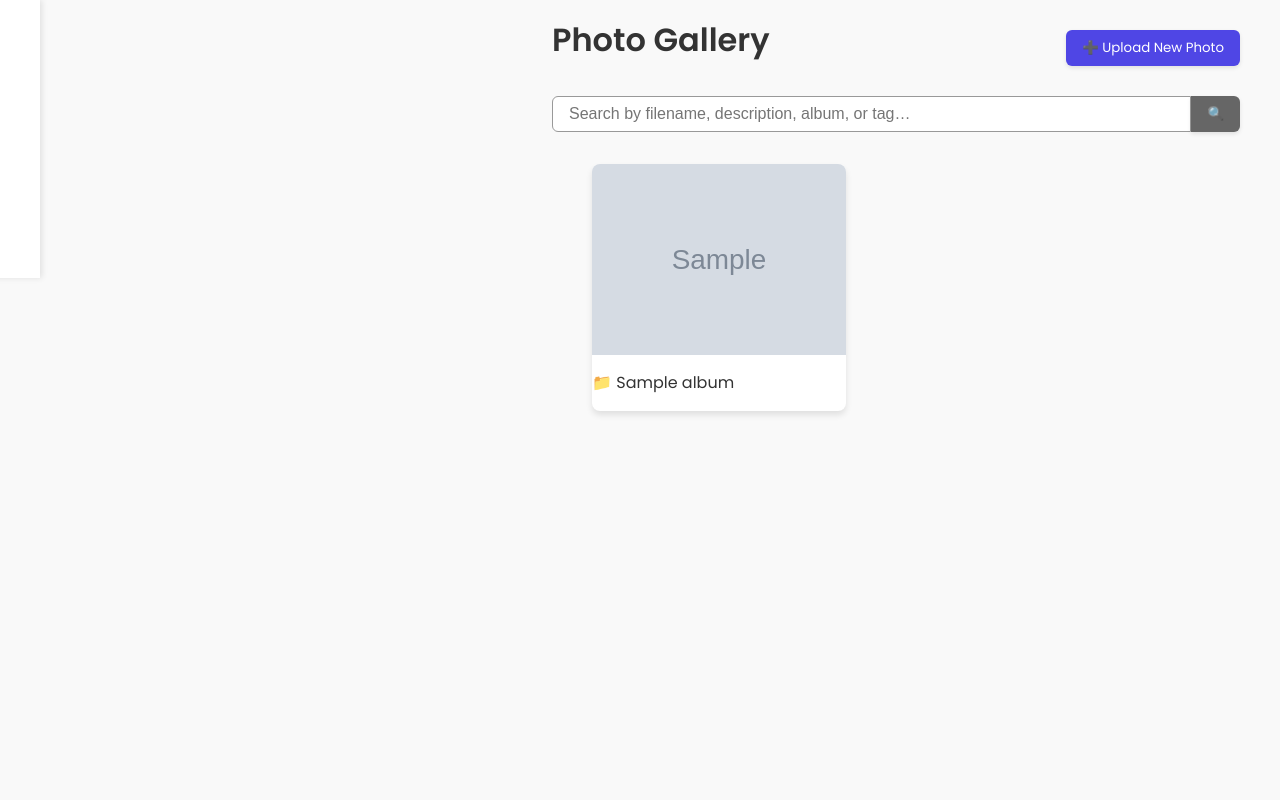
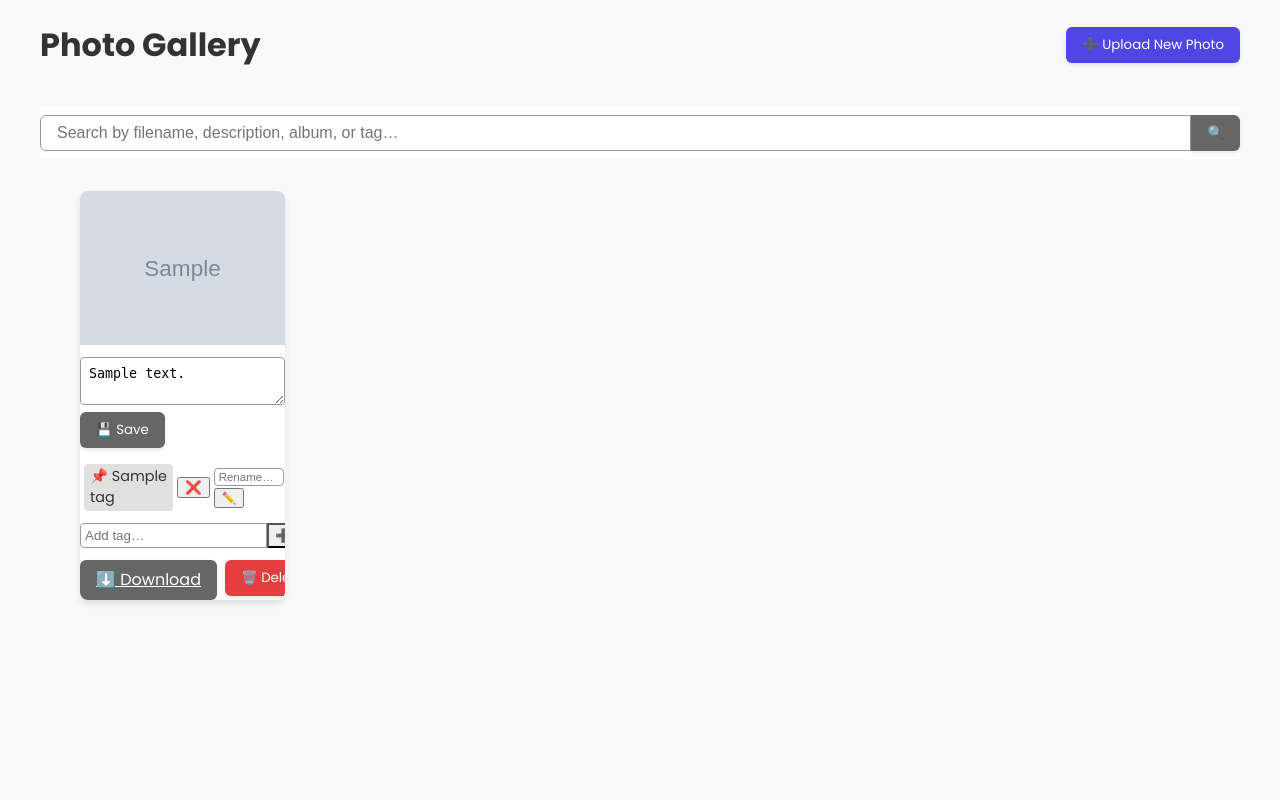
Before and after one commit to JayRKay91/photo-share-app-v3, a Flask app: template app/templates/gallery.html in a window 1280 px wide. Run offline with Flask 3, Linux system fonts and the light colour scheme; the template is opened without the code that fills it: most values are stand-ins (such as "Sample title", 1, 10 or a date in 2020); grey boxes marked "Sample" are stand-in pictures.

Commit message:
design changes

```diff
--- a/app/static/css/gallery.css
+++ b/app/static/css/gallery.css
@@ -1,7 +1,14 @@
 /* static/css/gallery.css */
 
-/* Variables & Typography */
-:root {
+/* Centering wrapper */
+.layout-wrapper {
+    max-width: 1200px;
+    margin: 0 auto;
+    padding: 0 1rem;
+  }
+
+  /* Variables & Typography */
+  :root {
     --font-sans: 'Poppins', sans-serif;
     --color-bg: #f9f9f9;
     --color-card: #ffffff;
@@ -19,30 +26,6 @@
     background: var(--color-bg);
     color: var(--color-text);
     line-height: 1.5;
-  }
-
-  h1 {
-    font-size: 2rem;
-    font-weight: 600;
-    margin: 0 0 1rem;
-  }
-
-  h2 {
-    font-size: 1.25rem;
-    font-weight: 500;
-    margin: 1rem 0 0.5rem;
-  }
-
-  h3 {
-    font-size: 1rem;
-    margin: 0.75rem 0 0.25rem;
-  }
-
-  /* Centering wrapper */
-  .layout-wrapper {
-    max-width: 1200px;
-    margin: 0 auto;
-    padding: 0 1rem;
   }
 
   /* App layout */
@@ -109,13 +92,22 @@
     margin-bottom: 1rem;
   }
 
-  /* Controls (search + global rename) */
+  /* Sticky search bar */
+  .sticky-search {
+    position: sticky;
+    top: 0;
+    background: var(--color-card);
+    z-index: 1000;
+    padding: 0.5rem 0;
+    margin-bottom: 1rem;
+  }
+
+  /* Controls (search bar) */
   .controls {
     display: flex;
     flex-wrap: wrap;
     gap: 1rem;
     align-items: center;
-    margin-bottom: 1rem;
   }
   .search-form {
     display: flex;
@@ -278,61 +270,6 @@
     display: flex;
     gap: 0.5rem;
   }
-  .action-btn,
-  .action-btn-form button,
-  .inline-form button {
-    background: none;
-    border: none;
-    padding: 0;
-    cursor: pointer;
-    font-size: 1.2em;
-  }
-
-  /* Global rename form */
-  .rename-global-form input,
-  .rename-global-form button {
-    padding: 0.5rem;
-    font-size: 0.9em;
-    border: 1px solid var(--color-muted);
-    border-radius: 4px;
-  }
-
-  /* Filter notice */
-  .filter-info {
-    margin: 1rem 0;
-    background-color: #fffcdc;
-    padding: 0.75rem;
-    border-left: 4px solid var(--color-primary);
-    border-radius: 4px;
-  }
-
-  /* Flash messages */
-  .flashes {
-    list-style: none;
-    padding: 0;
-    margin: 1rem 0;
-  }
-  .flashes li {
-    padding: 0.75rem;
-    margin-bottom: 0.5rem;
-    border-radius: 4px;
-  }
-  .flash-success {
-    background-color: #e6ffed;
-    border: 1px solid #2ecc71;
-  }
-  .flash-error {
-    background-color: #ffe6e6;
-    border: 1px solid #e74c3c;
-  }
-  .flash-warning {
-    background-color: #fff5e6;
-    border: 1px solid #f1c40f;
-  }
-  .flash-info {
-    background-color: #e6f7ff;
-    border: 1px solid #3498db;
-  }
 
   /* Empty state */
   .empty {
@@ -341,7 +278,7 @@
     margin-top: 2rem;
   }
 
-  /* Lightbox Overlay */
+  /* Lightbox overlay */
   #preview {
     display: none;
     position: fixed;
--- a/app/templates/gallery.html
+++ b/app/templates/gallery.html
@@ -4,37 +4,11 @@
 <head>
   <meta charset="utf-8">
   <title>Photo Gallery</title>
-  <!-- Tier 1: Google Font -->
   <link href="https://fonts.googleapis.com/css2?family=Poppins:wght@400;500;600;700&display=swap" rel="stylesheet">
-  <!-- Main stylesheet includes card, hover, color scheme, typography, etc. -->
   <link rel="stylesheet" href="{{ url_for('static', filename='css/gallery.css') }}">
 </head>
 <body>
   <div class="layout-wrapper">
-    <div class="app-container">
-      <!-- Collapsible Sidebar for Albums & Tags -->
-      <aside class="sidebar collapsed">
-        <button class="sidebar-toggle" aria-label="Toggle navigation">☰</button>
-        <h2>Navigation</h2>
-        <nav>
-          <h3>Albums</h3>
-          <ul>
-            <li><a href="{{ url_for('main.index') }}">All</a></li>
-            {% for alb in albums_list %}
-              <li><a href="{{ url_for('main.index', album=alb) }}">{{ alb }}</a></li>
-            {% endfor %}
-          </ul>
-          <h3>Tags</h3>
-          <ul>
-            {% for tag in all_tags %}
-              <li><a href="{{ url_for('main.index', tag=tag) }}">{{ tag }}</a></li>
-            {% endfor %}
-          </ul>
-        </nav>
-      </aside>
-
-      <div class="content">
-        <!-- Header with Title & Upload Button -->
     <header class="page-header">
       <h1>Photo Gallery</h1>
       <button class="btn btn-primary"
@@ -43,8 +17,7 @@
       </button>
     </header>
 
-        <!-- Search Bar -->
-        <section class="controls">
+    <section class="controls sticky-search">
       <form action="{{ url_for('main.index') }}" method="get" class="search-form">
         <input
           type="search"
@@ -57,7 +30,6 @@
       </form>
     </section>
 
-        <!-- Flash Messages -->
     {% with messages = get_flashed_messages(with_categories=true) %}
       {% if messages %}
         <ul class="flashes">
@@ -68,7 +40,6 @@
       {% endif %}
     {% endwith %}
 
-        <!-- Gallery Grid with Cards -->
     <main class="gallery-grid">
       {% for img in images %}
         <figure class="gallery-item card">
@@ -96,10 +67,64 @@
           {% endif %}
 
           <div class="caption">
-                {% if img.album %}
-                  <p class="album-label">📁 {{ img.album }}</p>
-                {% endif %}
-                <!-- description, tags, and action forms… -->
+            <!-- Description -->
+            <form action="{{ url_for('main.update_description', filename=img.filename) }}"
+                  method="post" class="desc-form">
+              <textarea
+                name="description"
+                rows="2"
+                placeholder="Add a description…"
+                aria-label="Description for {{ img.filename }}"
+              >{{ img.description }}</textarea>
+              <button type="submit" class="btn btn-secondary">💾 Save</button>
+            </form>
+
+            <!-- Tags -->
+            <div class="tags">
+              {% for tag in img.tags %}
+                <span class="tag-label">
+                  <a href="{{ url_for('main.index', tag=tag|lower) }}">📌 {{ tag }}</a>
+                  <button type="button"
+                          onclick="submitForm('remove-{{ img.filename }}-{{ tag }}')"
+                          aria-label="Remove tag {{ tag }}"
+                          class="btn-icon">❌</button>
+                  <form id="remove-{{ img.filename }}-{{ tag }}"
+                        action="{{ url_for('main.remove_tag', filename=img.filename, tag=tag) }}"
+                        method="post" hidden></form>
+
+                  <form action="{{ url_for('main.rename_tag_single') }}"
+                        method="post" class="rename-single-form">
+                    <input type="hidden" name="filename" value="{{ img.filename }}">
+                    <input type="hidden" name="old_tag" value="{{ tag }}">
+                    <input type="text" name="new_tag"
+                           placeholder="Rename…" maxlength="30"
+                           aria-label="New name for tag {{ tag }}">
+                    <button type="submit" class="btn-icon">✏️</button>
+                  </form>
+                </span>
+              {% endfor %}
+              <form action="{{ url_for('main.add_tag', filename=img.filename) }}"
+                    method="post" class="add-tag-form">
+                <input type="text" name="tag"
+                       placeholder="Add tag…" maxlength="30"
+                       aria-label="Add tag to {{ img.filename }}">
+                <button type="submit" class="btn-icon">➕</button>
+              </form>
+            </div>
+
+            <!-- Actions -->
+            <div class="actions">
+              <a href="{{ url_for('main.download_image', filename=img.filename) }}"
+                 class="btn btn-secondary"
+                 aria-label="Download {{ img.filename }}">
+                ⬇️ Download
+              </a>
+              <form action="{{ url_for('main.delete_image', filename=img.filename) }}"
+                    method="post" onsubmit="return confirm('Delete {{ img.filename }}?');"
+                    class="inline-form">
+                <button type="submit" class="btn btn-danger">🗑️ Delete</button>
+              </form>
+            </div>
           </div>
         </figure>
       {% else %}
@@ -107,10 +132,7 @@
       {% endfor %}
     </main>
   </div>
-    </div>
-  </div>
 
-  <!-- Lightbox Overlay with Navigation -->
   <div id="preview" aria-hidden="true" onclick="closePreview()">
     <button class="close-btn" aria-label="Close" onclick="closePreview()">×</button>
     <button class="nav-btn prev-btn" aria-label="Previous" onclick="navigate(-1)">‹</button>
@@ -118,9 +140,7 @@
     <button class="nav-btn next-btn" aria-label="Next" onclick="navigate(1)">›</button>
   </div>
 
-  <!-- Sidebar toggle script -->
   <script src="{{ url_for('static', filename='js/sidebar.js') }}"></script>
-  <!-- Gallery lightbox script -->
   <script src="{{ url_for('static', filename='js/gallery.js') }}"></script>
 </body>
 </html>
```
Lines whose indentation alone changed are shown as unchanged.
